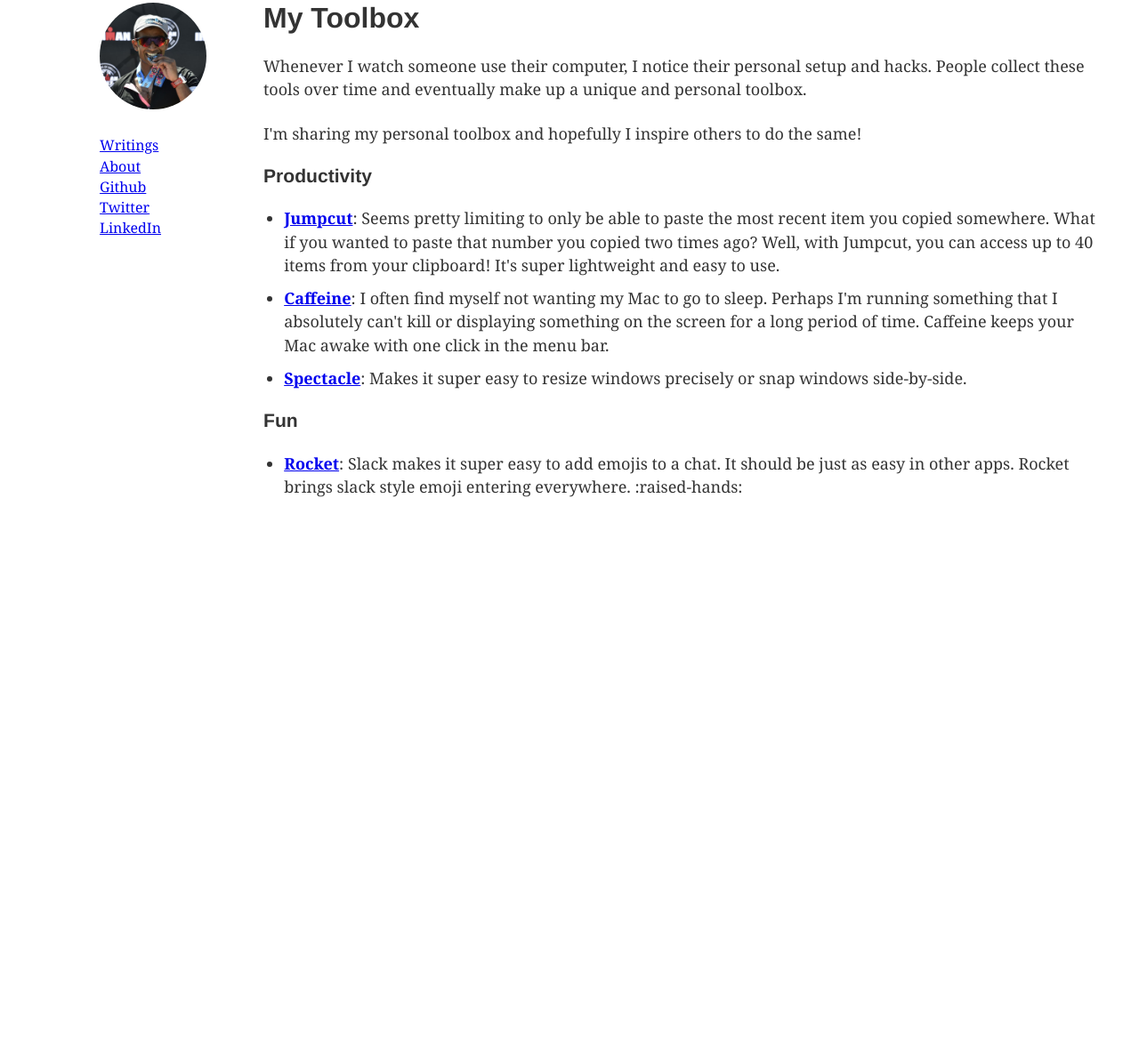
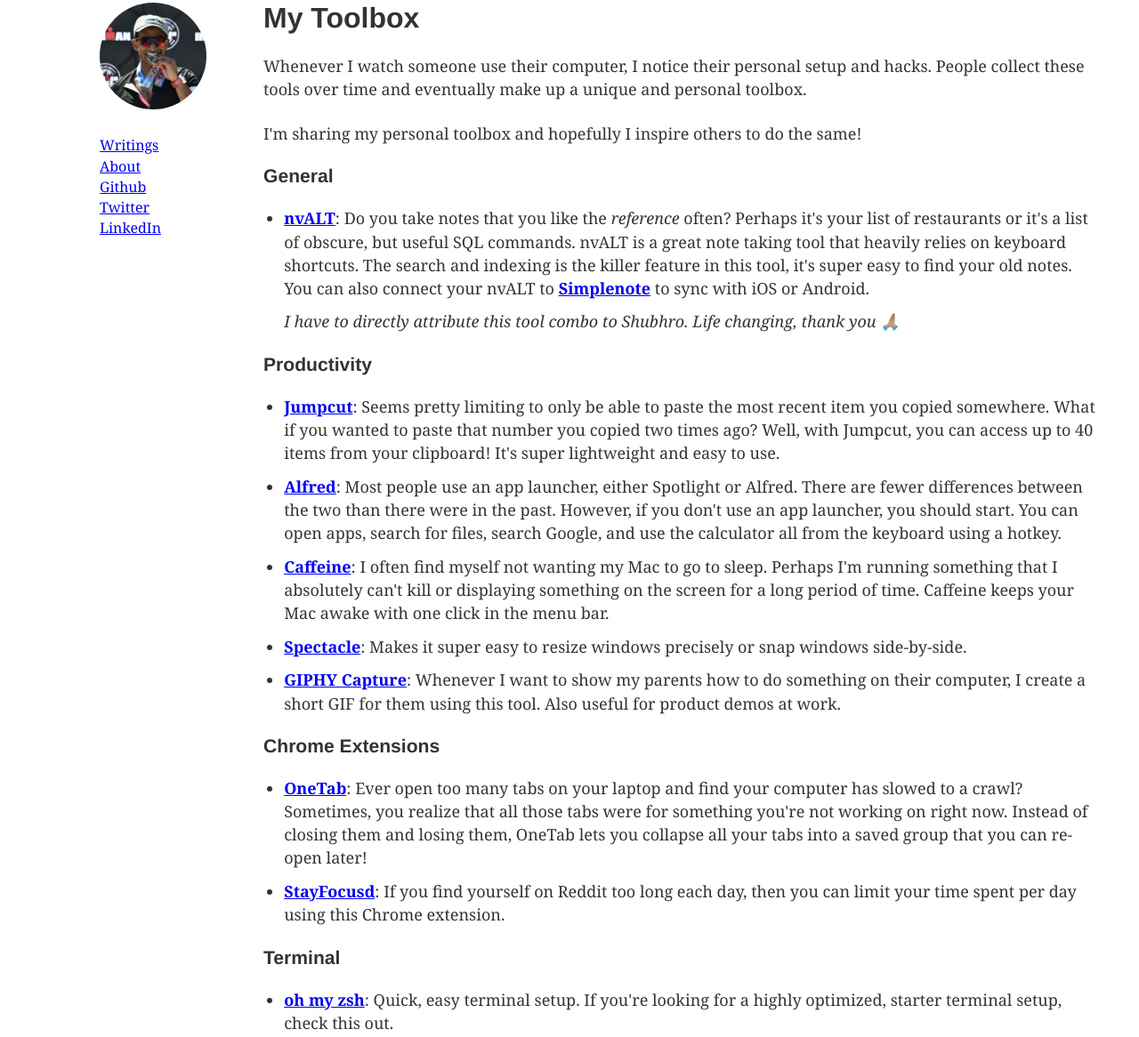
Before and after one commit to psatyajeet/personal-site, a Gatsby site: page /posts/2019/01/20/favorite-tools in a window 1280 px wide. Shown: the part 77-1243 px from the top of the page at 89% size. Before the commit the page ends 800 px from the top, so only its background shows below. Built offline with nearby package versions, Linux system fonts and the light colour scheme; Gatsby itself is replaced by a stand-in of ours; some packages are replaced by stand-ins of ours.

Commit message:
Update Favorite Tools post

```diff
--- a/src/pages/posts/2019/01/20/favorite-tools.md
+++ b/src/pages/posts/2019/01/20/favorite-tools.md
@@ -7,14 +7,34 @@
 
 I'm sharing my personal toolbox and hopefully I inspire others to do the same!
 
+### General
+
+- [**nvALT**](http://brettterpstra.com/projects/nvalt/): Do you take notes that you like the _reference_ often? Perhaps it's your list of restaurants or it's a list of obscure, but useful SQL commands. nvALT is a great note taking tool that heavily relies on keyboard shortcuts. The search and indexing is the killer feature in this tool, it's super easy to find your old notes. You can also connect your nvALT to [**Simplenote**](https://simplenote.com/) to sync with iOS or Android.
+
+  _I have to directly attribute this tool combo to Shubhro. Life changing, thank you 🙏🏽_
+
 ### Productivity
 
 - [**Jumpcut**](http://jumpcut.sourceforge.net/): Seems pretty limiting to only be able to paste the most recent item you copied somewhere. What if you wanted to paste that number you copied two times ago? Well, with Jumpcut, you can access up to 40 items from your clipboard! It's super lightweight and easy to use.
+
+- [**Alfred**](https://www.alfredapp.com/): Most people use an app launcher, either Spotlight or Alfred. There are fewer differences between the two than there were in the past. However, if you don't use an app launcher, you should start. You can open apps, search for files, search Google, and use the calculator all from the keyboard using a hotkey.
 
 - [**Caffeine**](http://lightheadsw.com/caffeine/): I often find myself not wanting my Mac to go to sleep. Perhaps I'm running something that I absolutely can't kill or displaying something on the screen for a long period of time. Caffeine keeps your Mac awake with one click in the menu bar.
 
 - [**Spectacle**](https://www.spectacleapp.com/): Makes it super easy to resize windows precisely or snap windows side-by-side.
 
+- [**GIPHY Capture**](https://giphy.com/apps/giphycapture): Whenever I want to show my parents how to do something on their computer, I create a short GIF for them using this tool. Also useful for product demos at work.
+
+### Chrome Extensions
+
+- [**OneTab**](https://www.one-tab.com/): Ever open too many tabs on your laptop and find your computer has slowed to a crawl? Sometimes, you realize that all those tabs were for something you're not working on right now. Instead of closing them and losing them, OneTab lets you collapse all your tabs into a saved group that you can re-open later!
+
+- [**StayFocusd**](http://www.stayfocusd.com/): If you find yourself on Reddit too long each day, then you can limit your time spent per day using this Chrome extension.
+
+### Terminal
+
+- [**oh my zsh**](https://ohmyz.sh/): Quick, easy terminal setup. If you're looking for a highly optimized, starter terminal setup, check this out.
+
 ### Fun
 
 - [**Rocket**](https://matthewpalmer.net/rocket/): Slack makes it super easy to add emojis to a chat. It should be just as easy in other apps. Rocket brings slack style emoji entering everywhere. :raised-hands:
```
